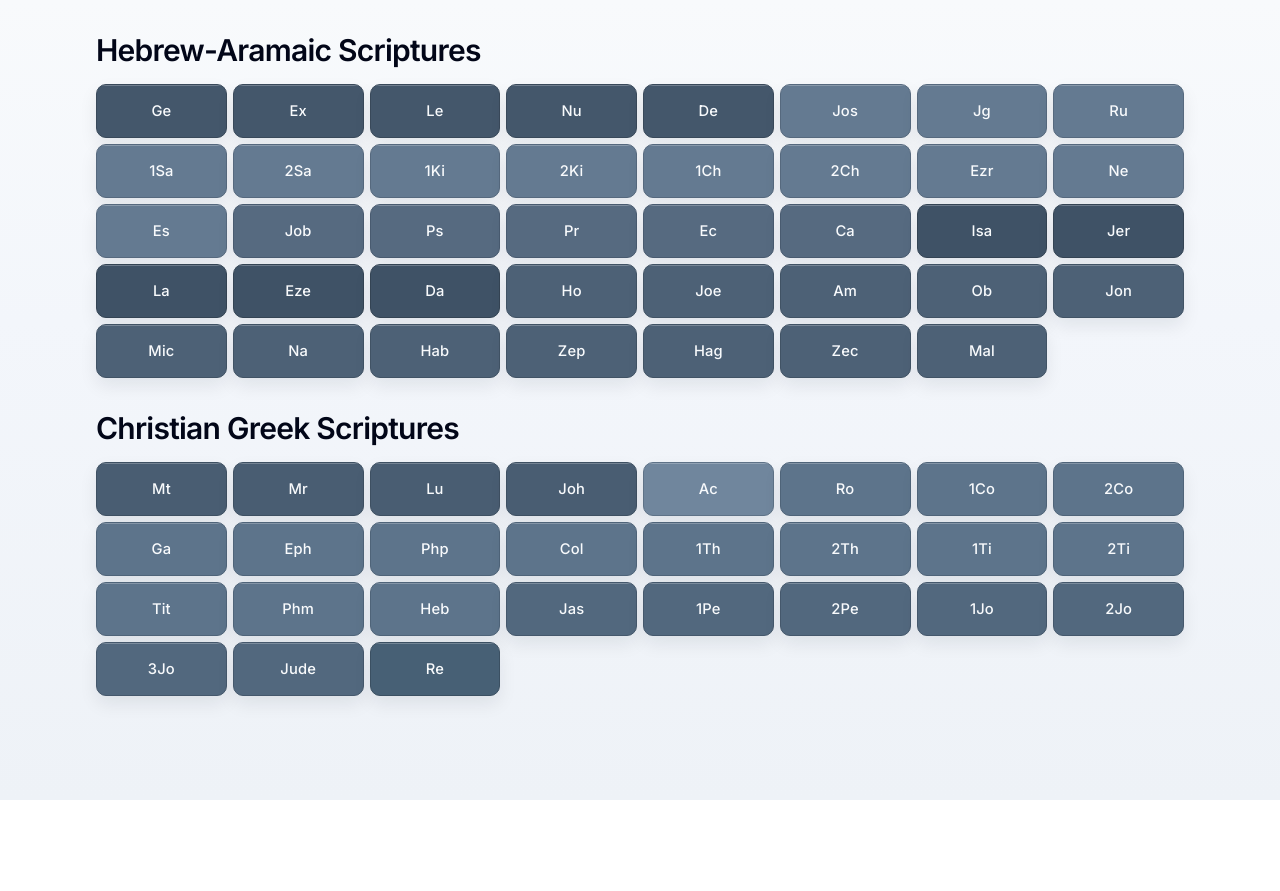
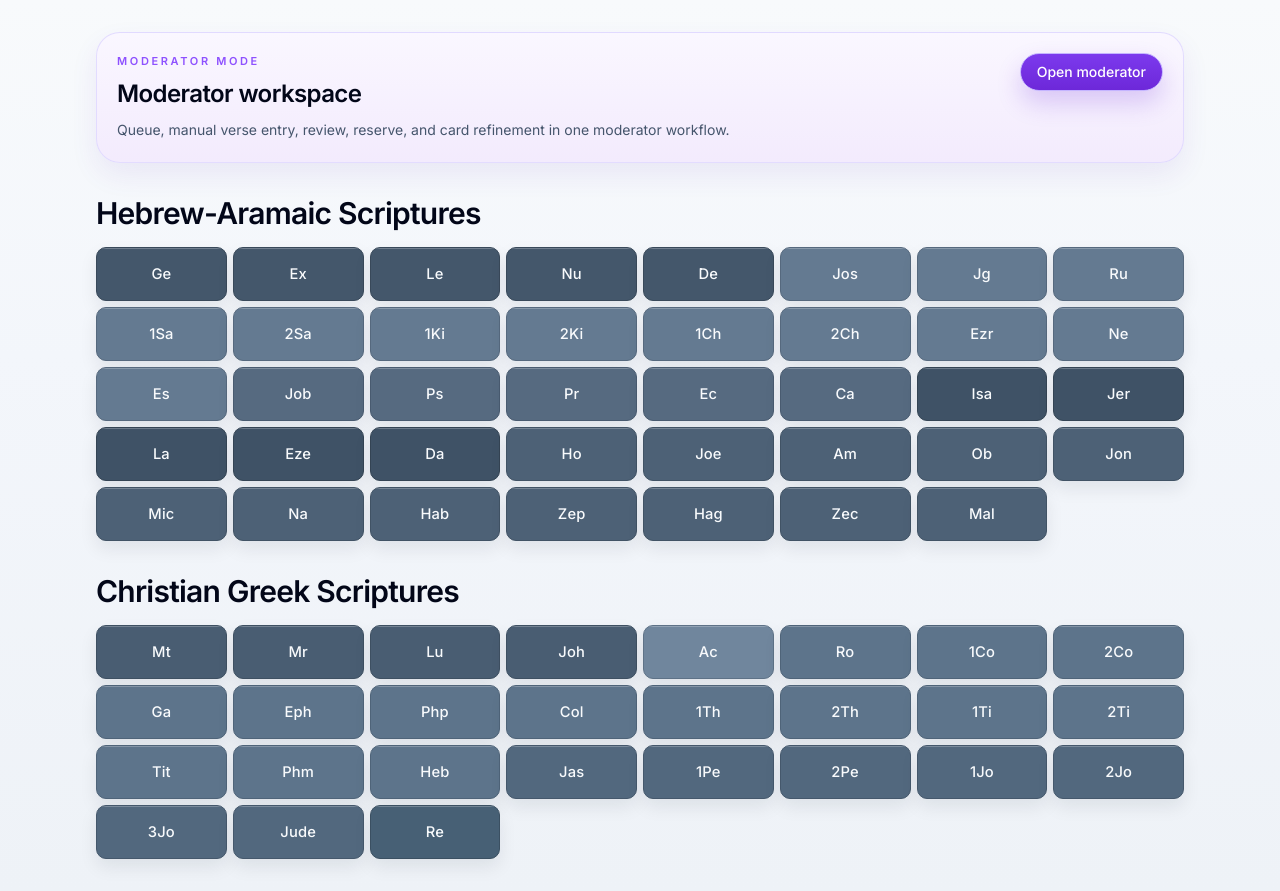
Before and after one commit to scriptura-plus/ai-concierge, a Next.js app: page / in a window 1280 px wide. Before the commit the page ends 800 px from the top, so only its background shows below. Built offline with nearby package versions, Linux system fonts and the light colour scheme.

Commit message:
Update page.tsx

```diff
--- a/src/app/page.tsx
+++ b/src/app/page.tsx
@@ -179,6 +179,30 @@ export default function HomePage() {
   return (
     <main className="min-h-screen bg-[linear-gradient(180deg,#f8fafc_0%,#f3f6fb_40%,#eef2f7_100%)]">
       <div className="mx-auto max-w-6xl px-3 py-5 sm:px-6 sm:py-8 lg:px-8">
+        <section className="mb-8 rounded-[24px] border border-violet-200/80 bg-[linear-gradient(180deg,#faf7ff_0%,#f3ebfd_100%)] p-4 shadow-[0_12px_28px_rgba(91,33,182,0.08)] sm:p-5">
+          <div className="flex flex-wrap items-start justify-between gap-4">
+            <div className="max-w-3xl">
+              <p className="mb-2 text-[11px] font-semibold uppercase tracking-[0.24em] text-violet-500">
+                Moderator mode
+              </p>
+              <h1 className="text-[1.35rem] font-semibold tracking-tight text-slate-950 sm:text-2xl">
+                Moderator workspace
+              </h1>
+              <p className="mt-2 text-sm leading-6 text-slate-600">
+                Queue, manual verse entry, review, reserve, and card refinement in one moderator
+                workflow.
+              </p>
+            </div>
+
+            <Link
+              href="/moderator"
+              className="rounded-full border border-violet-300 bg-[linear-gradient(180deg,#7c3aed_0%,#6d28d9_100%)] px-4 py-2 text-sm font-medium text-white shadow-[0_12px_24px_rgba(109,40,217,0.22)] transition hover:brightness-[1.03]"
+            >
+              Open moderator
+            </Link>
+          </div>
+        </section>
+
         <section className="mb-8">
           <div className="mb-4">
             <h2 className="text-[1.55rem] font-semibold tracking-tight text-slate-950 sm:text-3xl">
```
